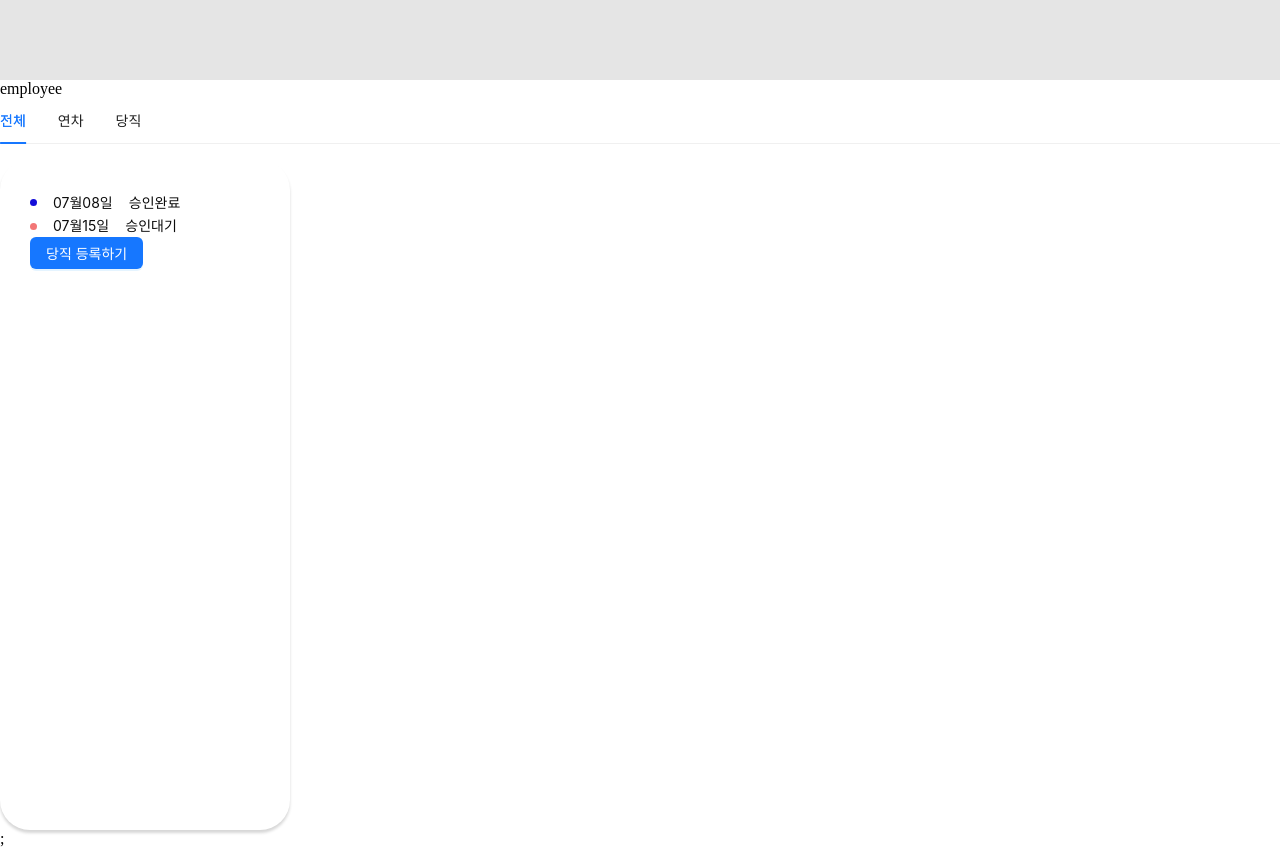
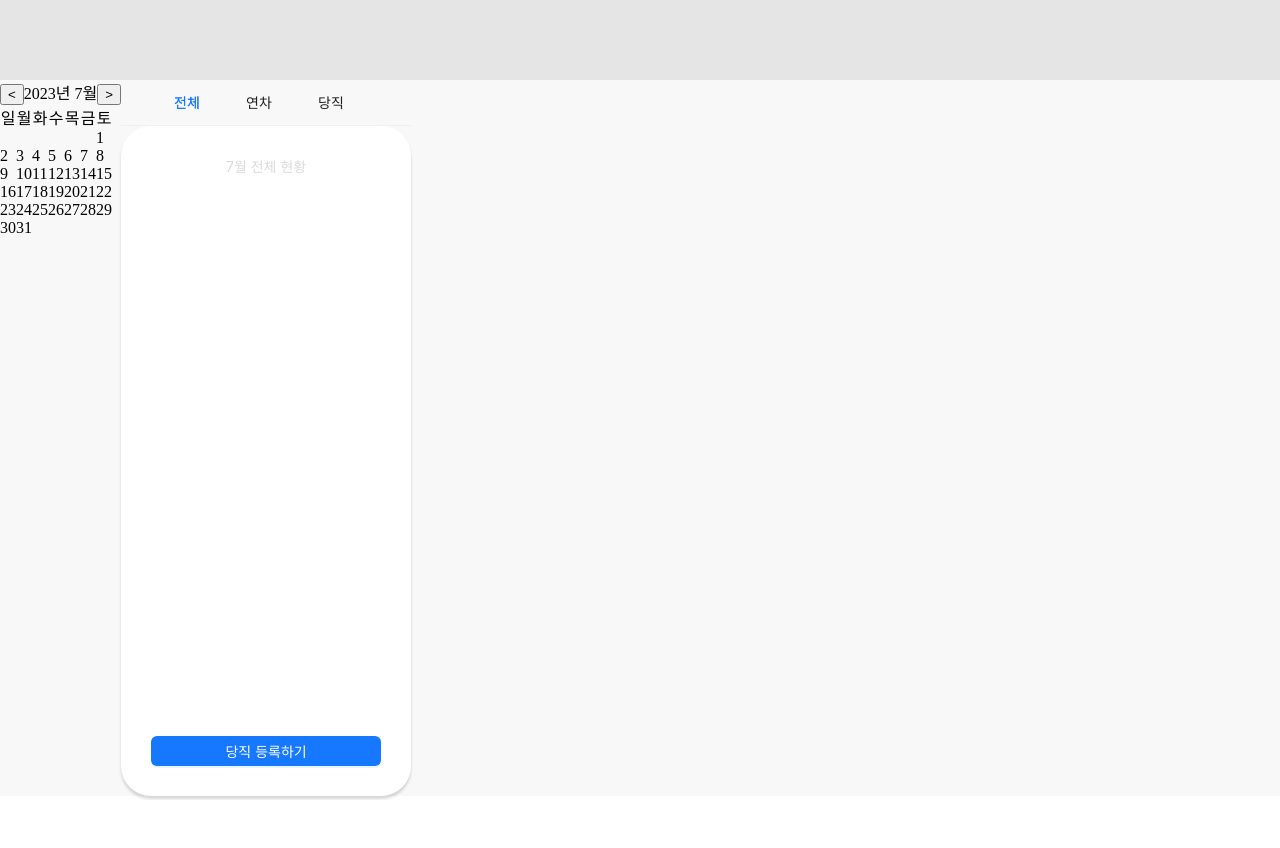
Before and after one commit to FAST-MINI-TEAM1/client, a Next.js app: page /employee in a window 1280 px wide. After the commit the page ends 800 px from the top, so only its background shows below. Built offline with nearby package versions, Linux system fonts and the light colour scheme.

Commit message:
feat: :tada: employee tap 생성

```diff
--- a/components/common/Button.tsx
+++ b/components/common/Button.tsx
@@ -14,6 +14,7 @@ const StyledButton = styled.button<{
   accept?: boolean;
   deny?: boolean;
   pending?: boolean;
+  submitButton?: boolean;
 }>`
   border: none;
   border-radius: 10px;
@@ -75,6 +76,11 @@ const StyledButton = styled.button<{
         border: 1px solid ${(props) => props.theme.buttonColor.pendingButton};
       }
     `}
+    ${(props) =>
+      props.submitButton &&
+      css`
+        background: ${(props) => props.theme.buttonColor.denyButton};
+      `}
 `;
 
 export default Button;
--- a/components/employee/EmployeeDutyModalForm.tsx
+++ b/components/employee/EmployeeDutyModalForm.tsx
@@ -1,9 +1,11 @@
 import { useState } from "react";
 import { Input, Modal, Button, Select, Space, DatePicker } from "antd";
 
-function EmployeeDutyModalForm() {
+interface Iprops{toggle?:boolean}
+
+function EmployeeDutyModalForm({toggle}:Iprops) {
   const [isModalOpen, setIsModalOpen] = useState(false);
-  const [toggle, setToggle] = useState(false);
+  // const [toggle, setToggle] = useState(true);
   //modal에서 받는 inputVlaue값
   const [inputDate, setInputDate] = useState("");
   const [inputCategory, setInputCategory] = useState("");
@@ -54,6 +56,7 @@ function EmployeeDutyModalForm() {
         {toggle ? <Space direction="horizontal" size="middle" style={{ width: "100%" }}>
           <div>휴가종류</div>
           <Select
+
             bordered={false}
             showSearch
             placeholder="휴가종류"
--- a/components/employee/EmployeeTable.tsx
+++ b/components/employee/EmployeeTable.tsx
@@ -1,22 +1,76 @@
 import EmployeeDutyModalForm from "@components/employee/EmployeeDutyModalForm"
-import React from 'react'
-import { Space, Tabs } from 'antd'
+import React, { useState } from 'react'
+import { Space, Tabs, Button } from 'antd'
 import type { TabsProps } from 'antd';
 import styled from "styled-components";
 
-function EmployeeTable() {
+interface selectedTapProps {selectedTap:string
+  toggle?:boolean
+}
 
-  const datas = [{type:'당직',date:'07월08일', status: '승인완료'},{type:'연차',date:'07월15일', status:'승인대기'}]
+interface Idatas {
+  id: number,
+    empName: string,
+    createdAt: string,
+    orderType: string,
+    status: string,
+    startDate: string,
+    endDate: string,
+    reason: string,
+    category: string,
+    etc: "특이사항입니다",
+}
+function EmployeeTable({selectedTap,toggle}:selectedTapProps) {
+  const datas = [ {
+    id: 1,
+    empName: "홍길동",
+    createdAt: "2023-07-27",
+    orderType: "연차",
+    status: "대기",
+    startDate: "2023-08-01",
+    endDate: "2023-08-01",
+    reason: "이유입니다",
+    category: "경조사",
+    etc: "특이사항입니다",
+  },{
+    id: 2,
+    empName: "홍길동",
+    createdAt: "2023-07-28",
+    orderType: "당직",
+    status: "대기",
+    startDate: "2023-08-01",
+    endDate: "2023-08-01",
+    reason: "이유입니다",
+    category: "경조사",
+    etc: "특이사항입니다",
+  },{
+    id: 3,
+    empName: "홍길동",
+    createdAt: "2023-07-28",
+    orderType: "연차",
+    status: "대기",
+    startDate: "2023-08-04",
+    endDate: "2023-08-01",
+    reason: "이유입니다",
+    category: "경조사",
+    etc: "특이사항입니다",
+  }]
+
   return (
     <>
-
-      <EmployeeDutyTable>
-      {datas.map((data)=>{return(<Space key={data.date} direction="horizontal" size="middle" style={{ width: "100%"}}>
-        {data.type ==='당직' ? <DutyIcon/> : <AnnualIcon/> }
-        <DutyInfo>{data.date}</DutyInfo>
+      <EmployeeDutyTable> {selectedTap == '전체'? <h1>7월 전체 현황</h1> : selectedTap == '연차' ? <h1>7월 연차 현황</h1> : <h1>7월 당직 현황</h1>}
+      <ul>
+      {datas.filter(
+        (data) =>{
+          if(selectedTap == '연차'){return data.orderType == '연차'}
+          if(selectedTap == '당직'){return data.orderType == '당직'}
+        }
+        ).map((data)=>{return(<Employeedata key={data.empName}><Space direction="horizontal" size="middle">
+        {data.orderType ==='당직' ? <DutyIcon/> : <AnnualIcon/> }
+        <DutyInfo>{data.startDate}</DutyInfo>
         <DutyInfo>{data.status}</DutyInfo>
-      </Space>)})}
-      <EmployeeDutyModalForm />
+      </Space></Employeedata>)})} </ul>
+      <EmployeeDutyModalForm toggle = {toggle}/>
       </EmployeeDutyTable>
     </>
   )
@@ -26,9 +80,18 @@ const EmployeeDutyTable = styled.div`
 width: 290px;
 height: 670px;
 border-radius: 30px;
-background-color: fff;
+background-color: #fff;
 padding: 30px;
 box-shadow: 0px 3px 3px 0px rgba(0, 0, 0, 0.16);
+display: flex;
+flex-direction: column;
+h1{
+ text-align: center;
+ margin-bottom: 20px;
+}
+ul{
+  height: 580px;
+}
 `
 const DutyIcon = styled.div`
 width: 7px;
@@ -45,5 +108,8 @@ background-color: rgba(242, 118, 118, 1);
 const DutyInfo = styled.div`
 color:rgba(12, 12, 12, 1);
 `
+const Employeedata = styled.div`
+margin: 0 30px ;
+`
 
 export default EmployeeTable
--- a/components/employee/EmployeeTableTab.tsx
+++ b/components/employee/EmployeeTableTab.tsx
@@ -1,35 +1,82 @@
-import React from 'react'
-import { Tabs } from 'antd'
-import type { TabsProps } from 'antd';
-import EmployeeTable from "@components/employee/EmployeeTable"
+import React, { useEffect, useState } from "react";
+import { Tabs } from "antd";
+import type { TabsProps } from "antd";
+import EmployeeTable from "@components/employee/EmployeeTable";
+import styled from "styled-components";
 
 function EmployeeTableTab() {
+  const [selectedTap, setSelectedTap] = useState("전체");
+  const [toggle, setToggle] = useState(true);
   const onChange = (key: string) => {
+    setSelectedTap(key);
+    if (key == "당직") {
+      return setToggle(false);
+    }
+    if (key == "연차") {
+      return setToggle(true);
+    }
+    if (key == "전체") {
+      {
+        return null;
+      }
+    }
     console.log(key);
   };
 
-  const employeeHandeler: TabsProps['items'] = [
+  const employeeHandeler: TabsProps["items"] = [
     {
-      key: '전체',
+      key: "전체",
       label: `전체`,
-      children: <EmployeeTable/>,
+      children: (
+        <EmployeeTable selectedTap={selectedTap} setToggle={setToggle} />
+      ),
     },
     {
-      key: '연차',
+      key: "연차",
       label: `연차`,
-      children: <EmployeeTable />,
+      children: <EmployeeTable selectedTap={selectedTap} toggle={toggle} />,
     },
     {
-      key: '당직',
+      key: "당직",
       label: `당직`,
-      children: <EmployeeTable />,
+      children: <EmployeeTable selectedTap={selectedTap} toggle={toggle} />,
     },
   ];
   return (
-  <>
-    <Tabs defaultActiveKey="전체" items={employeeHandeler} onChange={onChange} />;
-  </>
-  )
+    <>
+      <StyledTabs
+        defaultActiveKey="전체"
+        items={employeeHandeler}
+        onChange={onChange}
+      />
+    </>
+  );
 }
+const StyledTabs = styled(Tabs)`
+color: #D9D9D9;
+width: 290px;
+.ant-tabs-nav{
+  width: 290px;
+ margin: 0 auto;
+}
+.ant-tabs-tab-btn{
+  width: 40px;
+}
+.ant-tabs-nav-wrap{
+// background-color: blue;
+justify-content: center;
 
-export default EmployeeTableTab
+}
+.ant-tabs-ink-bar {
+ display: none;
+}
+.ant-tabs-tab:hover {
+  color: black;
+  }
+}
+.ant-tabs .ant-tabs-tab.ant-tabs-tab-active .ant-tabs-tab-btn {
+  color: $blue;
+  text-shadow: $text-shadow;
+}
+`;
+export default EmployeeTableTab;
--- a/pages/employee/index.tsx
+++ b/pages/employee/index.tsx
@@ -1,16 +1,21 @@
 import EmployeeTableTab from "@components/employee/EmployeeTableTab"
+import Calendar from "@components/common/Calender";
+import { useState } from "react";
+import styled from "styled-components";
 
-
-function EmployeePage() {
+  function EmployeePage() {
   return (
-    <>
-      <div>employee</div>
+    <Container>
+      <Calendar />
       <EmployeeTableTab />
-
-
-
-    </>
-  );
+    </Container>
+  )
 }
 
+const Container = styled.div`
+background-color: rgba(248,248,248);
+display: flex;
+flex-direction: row;
+`
+
 export default EmployeePage;
```
